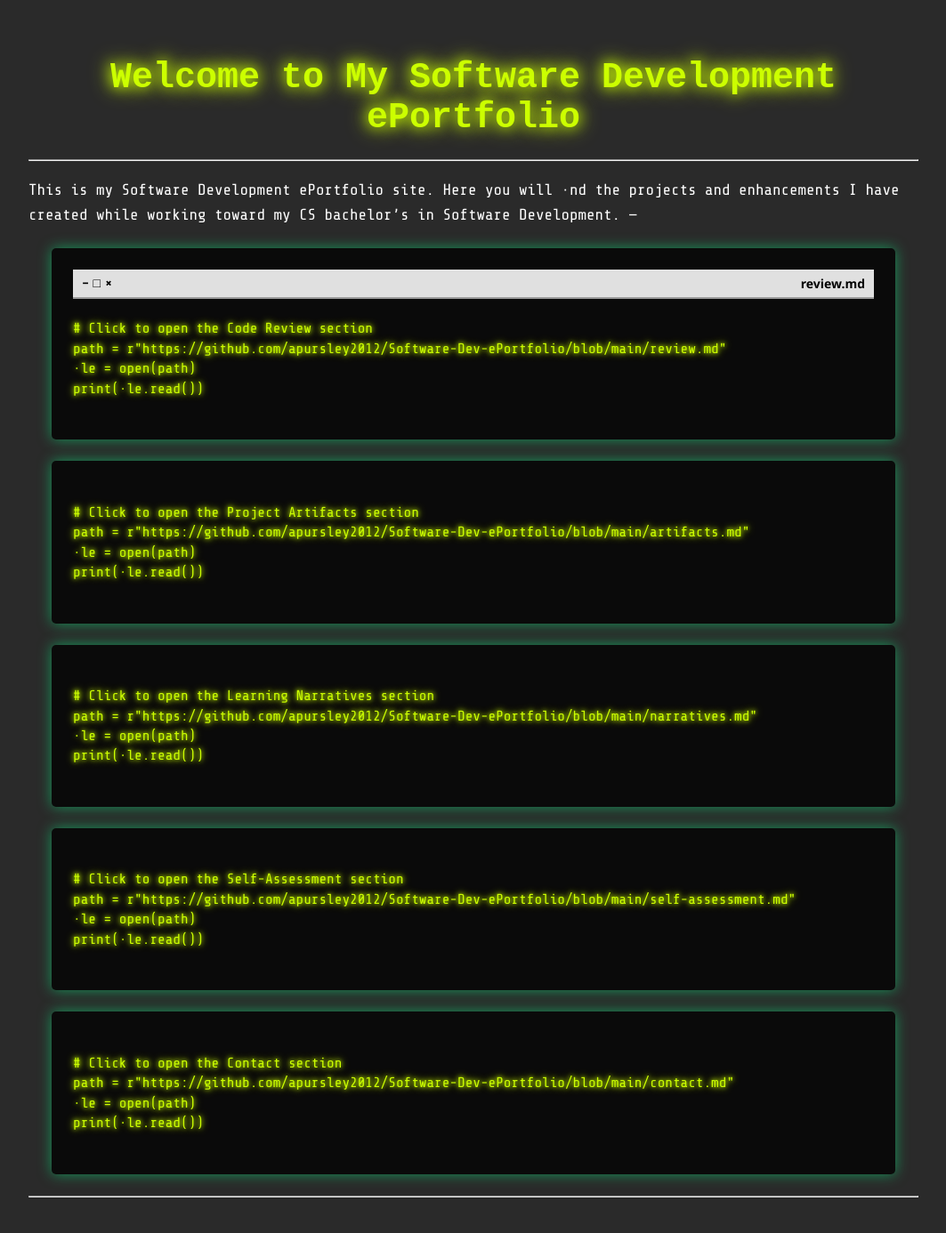
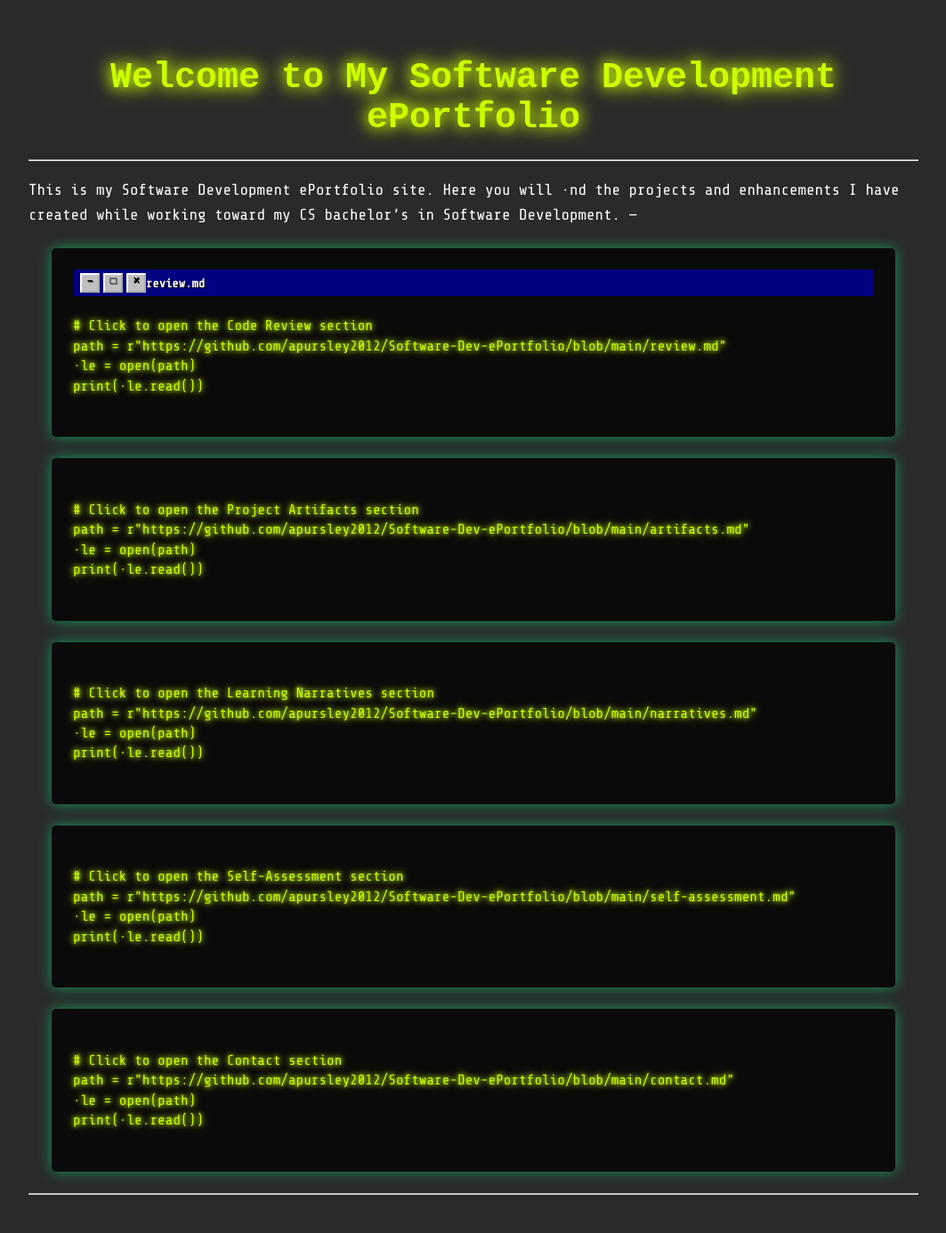
Before and after one commit to apursley2012/Software-Dev-ePortfolio, a Jekyll site: the page built from index.md, in a window 1280 px wide. Shown: the whole page at 89% size, without its empty margins (108-1171 px from the left). Built offline with Jekyll 4.4.1, drawn with Linux system fonts in a browser that asks for light colours.

Commit message:
Update style.css

```diff
--- a/assets/css/style.css
+++ b/assets/css/style.css
@@ -178,54 +178,62 @@
     text-shadow: 0 0 5px #ccff00; /* Glow for inline code */
 }
 
-/* ==== Retro Terminal Frame === */
-
-.terminal-frame {
-  border: 2px solid #999;
-  border-radius: 4px;
-  background-color: #ccc;
-  width: 100%;
-  max-width: 750px;
-  margin: 30px auto;
-  box-shadow: 2px 2px 6px rgba(0, 0, 0, 0.4);
-  overflow: hidden;
-  font-family: 'Segoe UI', sans-serif;
+/* Retro terminal container styling */
+.terminal-container {
+  background-color: #c0c0c0; /* Retro Windows gray */
+  border: 2px solid #808080;
+  box-shadow: inset -1px -1px 0 #ffffff, inset 1px 1px 0 #000000;
+  padding: 0;
+  margin: 2rem auto;
+  max-width: 900px;
+  font-family: 'Share Tech Mono', monospace;
 }
 
+/* Retro title bar */
 .terminal-titlebar {
-  background-color: #e0e0e0;
+  background-color: #000080; /* Classic blue */
+  color: #ffffff;
   display: flex;
+  align-items: center;
   justify-content: space-between;
-  align-items: center;
-  padding: 6px 10px;
-  border-bottom: 2px solid #999;
-  font-size: 14px;
+  padding: 0.25rem 0.5rem;
+  font-size: 0.85rem;
   font-weight: bold;
-  color: #000;
+  text-shadow: 1px 1px #000;
 }
 
+/* Title text left-aligned */
 .terminal-title {
-  font-family: 'Segoe UI', sans-serif;
+  flex: 1;
+  text-align: left;
 }
 
+/* Retro buttons (right corner) */
 .terminal-buttons {
   display: flex;
-  gap: 5px;
+  gap: 4px;
 }
 
-.terminal-buttons .btn {
-  width: 16px;
-  height: 16px;
-  background-color: #999;
-  color: white;
-  font-size: 12px;
+.terminal-btn {
+  width: 18px;
+  height: 18px;
+  background-color: #c0c0c0;
+  border: 2px outset #ffffff;
+  color: #000;
+  font-size: 0.75rem;
+  text-align: center;
+  line-height: 14px;
   font-weight: bold;
-  text-align: center;
-  line-height: 16px;
-  border: 1px solid #555;
-  cursor: default;
+  font-family: monospace;
 }
 
-.terminal-buttons .btn:hover {
-  background-color: #777;
+/* Link styling for page titles inside terminal window */
+.terminal-title a.terminal-link {
+  color: #ffffff;
+  text-decoration: none;
 }
+
+.terminal-title a.terminal-link:hover {
+  text-decoration: underline;
+  cursor: pointer;
+}
```
